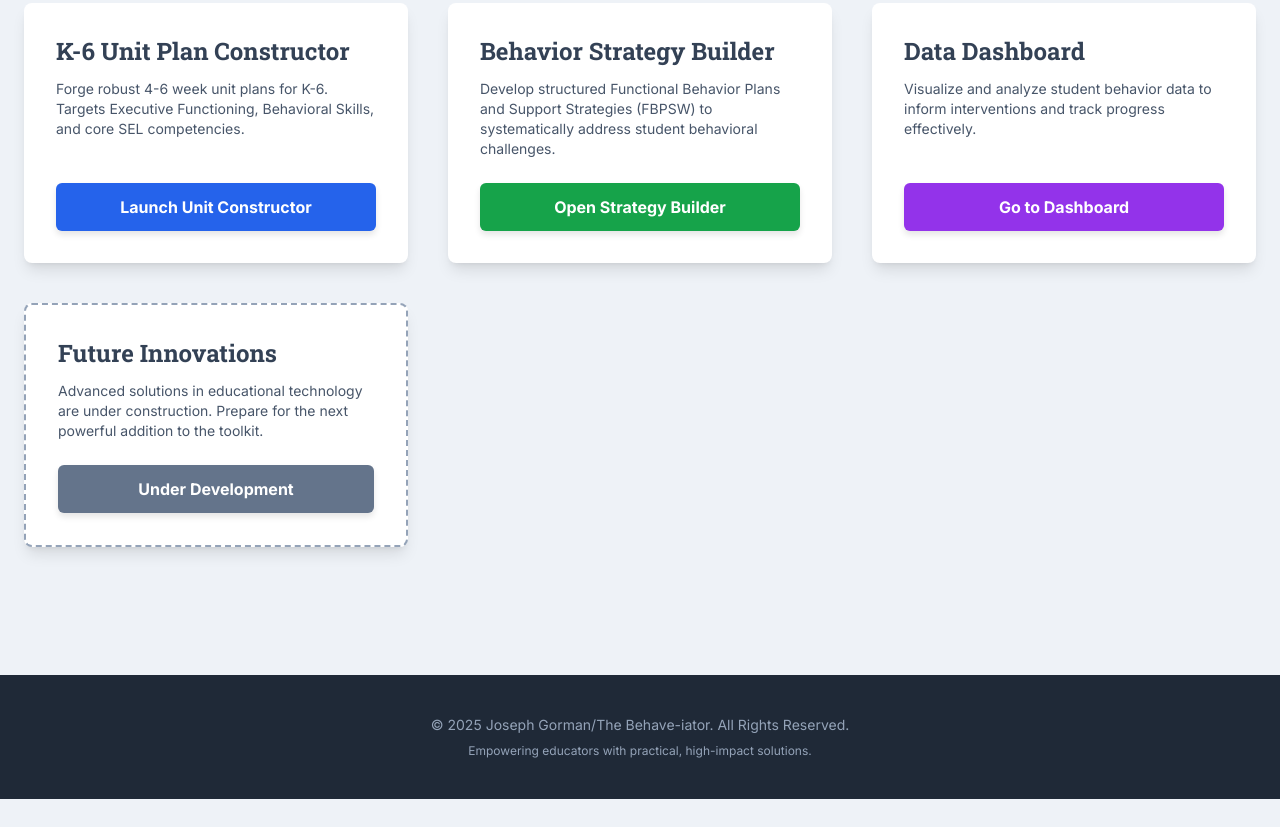
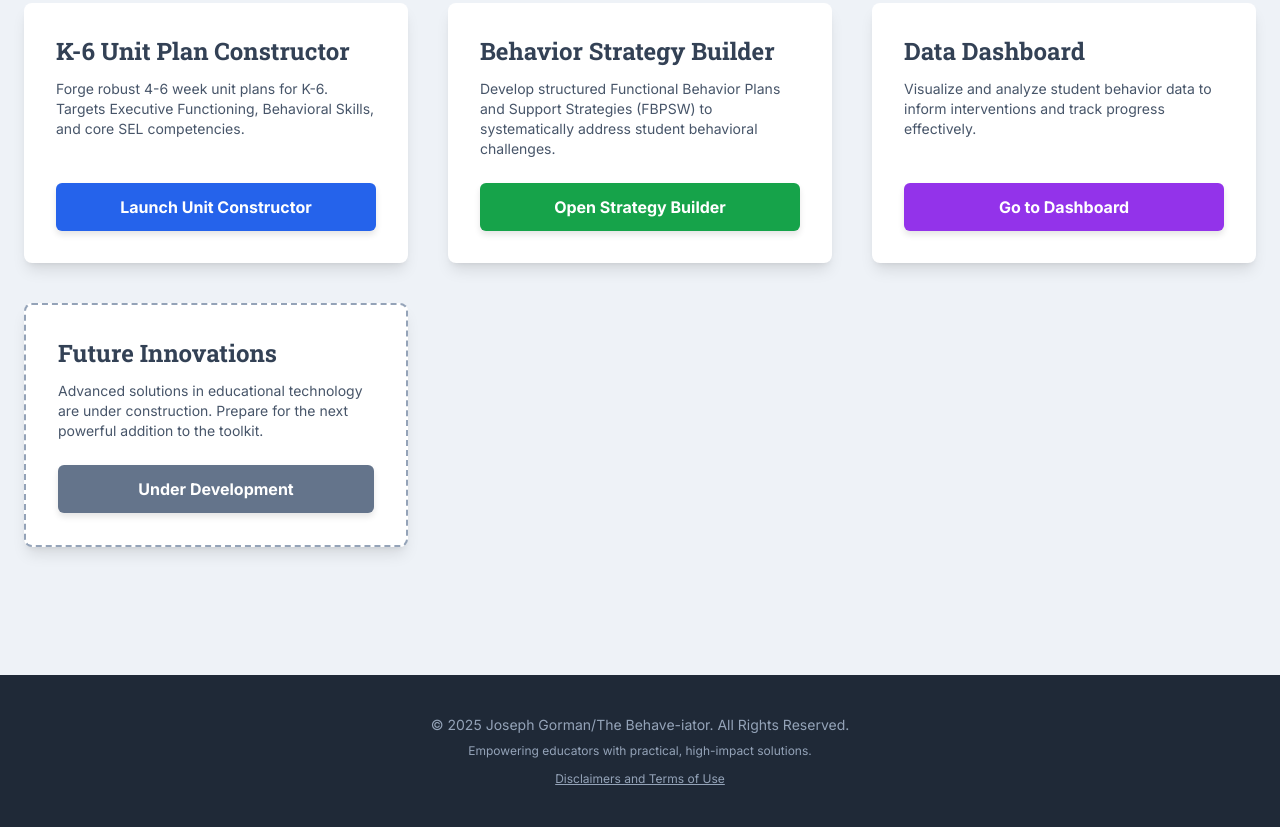
Before and after one commit to jggorman91/behave-iator-hub, a plain HTML site: page index.html in a window 1280 px wide. Shown: the part 567-1394 px from the top of the page. Before the commit the page ends 1366 px from the top, so only its background shows below. Drawn offline with nearby package versions, Linux system fonts and the light colour scheme.

Commit message:
Update index.html

```diff
--- a/index.html
+++ b/index.html
@@ -119,6 +119,9 @@
         <div class="container mx-auto px-6">
             <p class="text-sm">&copy; <span id="currentYear"></span> Joseph Gorman/The Behave-iator. All Rights Reserved.</p>
             <p class="text-xs mt-2">Empowering educators with practical, high-impact solutions.</p>
+            <p class="text-xs mt-3">
+                <a href="disclaimer.html" class="text-slate-400 hover:text-slate-200 underline">Disclaimers and Terms of Use</a>
+            </p>
         </div>
     </footer>
 
```
